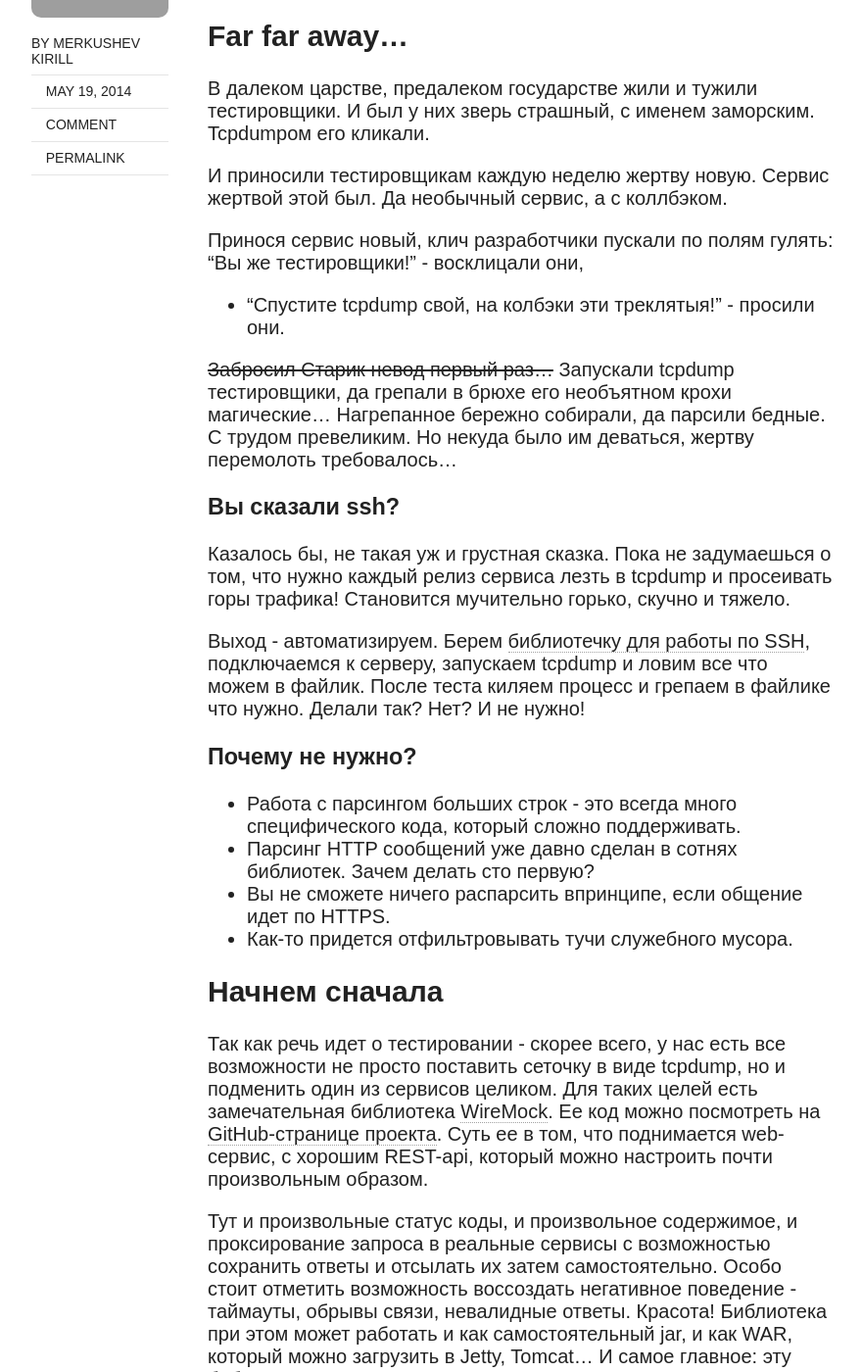
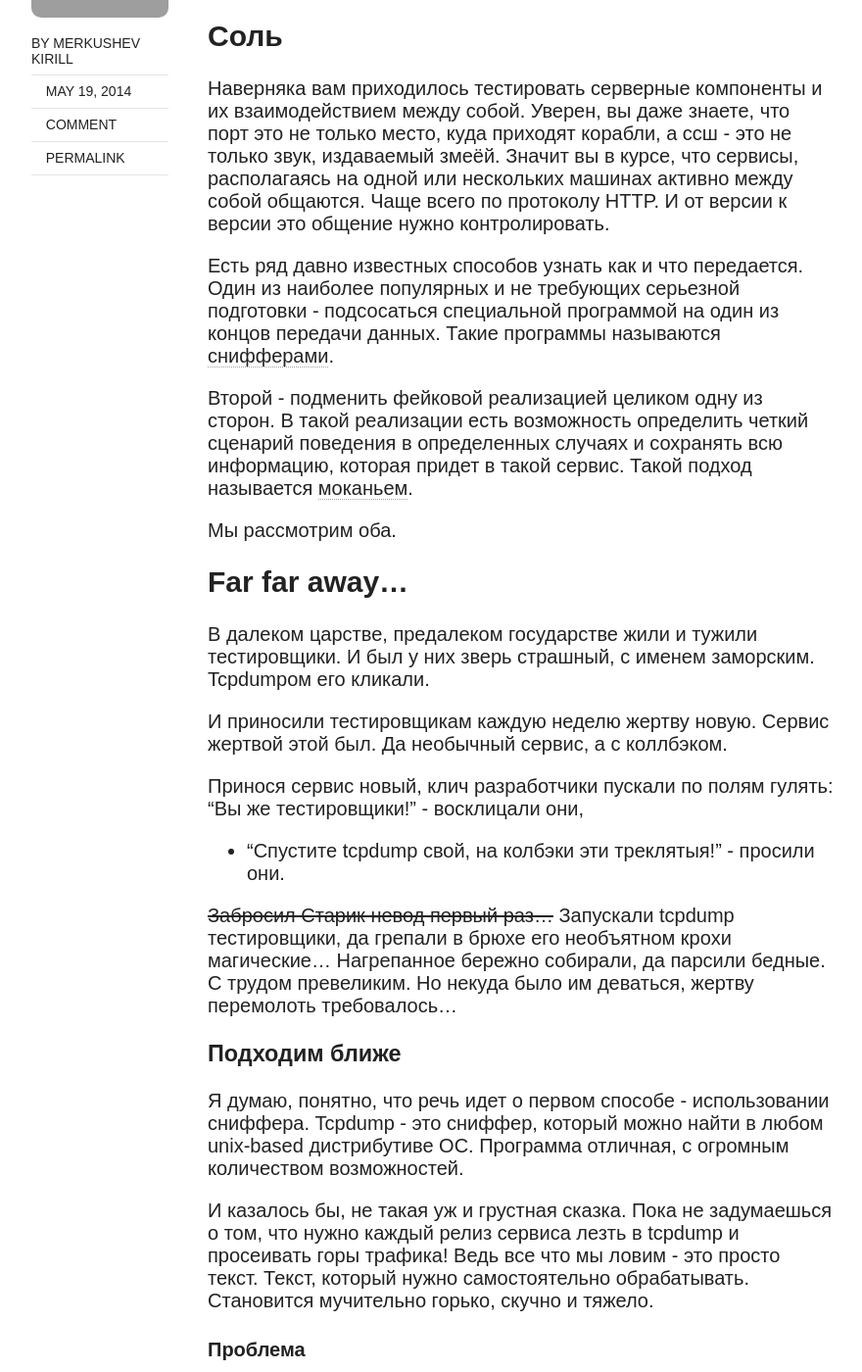
Before and after one commit to yandex-qatools/yandex-qatools.github.io, a Jekyll site: the page built from _posts/2014-05-19-mock-web-services.md, in a window 1280 px wide and 1400 px high, scrolled down 578 px. Shown: the whole window at 98% size, without its empty margins (128-1008 px from the left). Built offline with Jekyll 4.4.1, drawn with Linux system fonts in a browser that asks for light colours; nearby versions of some CDN libraries; comment, search, counter and statistics services are not loaded; some of the changed text lies outside the part shown; grey boxes are pictures that could not be loaded.

Commit message:
add - more info about mock, sniffers and scheme

```diff
--- a/_posts/2014-05-19-mock-web-services.md
+++ b/_posts/2014-05-19-mock-web-services.md
@@ -14,6 +14,21 @@
 
 # ... или как замокать сервис, на порту удаленной машины, подняв его где угодно
 
+## Соль
+
+Наверняка вам приходилось тестировать серверные компоненты и их взаимодействием между собой. Уверен, вы даже знаете, что порт
+это не только место, куда приходят корабли, а ссш - это не только звук, издаваемый змеёй. Значит вы в курсе, что сервисы, располагаясь
+на одной или нескольких машинах активно между собой общаются. Чаще всего по протоколу HTTP. И от версии к версии это общение нужно
+контролировать.
+
+Есть ряд давно известных способов узнать как и что передается. Один из наиболее популярных и не требующих серьезной подготовки -
+подсосаться специальной программой на один из концов передачи данных. Такие программы называются [снифферами][sniffer].
+
+Второй - подменить фейковой реализацией целиком одну из сторон. В такой реализации есть возможность определить четкий сценарий
+поведения в определенных случаях и сохранять всю информацию, которая придет в такой сервис. Такой подход называется [моканьем][mock].
+
+Мы рассмотрим оба.
+
 ## Far far away...
 
 В далеком царстве, предалеком государстве жили и тужили тестировщики. И был у них зверь страшный, с именем заморским. Tcpdumpом его кликали.
@@ -26,21 +41,30 @@
 <del>Забросил Старик невод первый раз...</del> Запускали tcpdump тестировщики, да грепали в брюхе его необъятном крохи магические...
 Нагрепанное бережно собирали, да парсили бедные. С трудом превеликим. Но некуда было им деваться, жертву перемолоть требовалось...
 
+### Подходим ближе
+
+Я думаю, понятно, что речь идет о первом способе - использовании сниффера. Tcpdump - это сниффер, который можно найти в
+любом unix-based дистрибутиве ОС. Программа отличная, с огромным количеством возможностей.
+
+И казалось бы, не такая уж и грустная сказка. Пока не задумаешься о том, что нужно каждый релиз сервиса лезть в tcpdump и
+просеивать горы трафика! Ведь все что мы ловим - это просто текст. Текст, который нужно самостоятельно обрабатывать.
+Становится мучительно горько, скучно и тяжело.
+
+#### Проблема
+
+В двух словах - нам нужно каждый релиз повторять одно и то же действие - включить сниффер, получить его лог. Обработать этот лог.
+Убедиться что в логе есть все что нужно. И все это обычно по ssh. (Мы же тестируем сервис интеграционно, как он будет работать в боевом режиме).
+
 ### Вы сказали ssh?
 
-Казалось бы, не такая уж и грустная сказка. Пока не задумаешься о том, что нужно каждый релиз сервиса лезть в tcpdump и
-просеивать горы трафика! Становится мучительно горько, скучно и тяжело.
-
-Выход - автоматизируем. Берем [библиотечку для работы по SSH][ssh-ganymed],
-подключаемся к серверу, запускаем tcpdump и ловим все что можем в файлик.
+Повторяющиеся из релиза в релиз механические действия, отнимающие много времени и сил стоит автоматизировать.
+Как это делать в JAVA? Берем [библиотечку для работы по SSH][ssh-ganymed], подключаемся к серверу, запускаем tcpdump и ловим все что можем в файлик.
 После теста киляем процесс и грепаем в файлике что нужно. Делали так? Нет? И не нужно!
 
 ### Почему не нужно?
 
 - Работа с парсингом больших строк - это всегда много специфического кода, который сложно поддерживать.
 - Парсинг HTTP сообщений уже давно сделан в сотнях библиотек. Зачем делать сто первую?
-- Вы не сможете ничего распарсить впринципе, если общение идет по HTTPS.
-- Как-то придется отфильтровывать тучи служебного мусора.
 
 ## Начнем сначала
 
@@ -55,6 +79,23 @@
  работать и как самостоятельный jar, и как WAR, который можно загрузить в Jetty, Tomcat... И самое главное: эту библиотеку
  можно использовать прямо в тестах как рулу!
 
+### Схема
+
+Что проверяем? Сообщение в схеме
+
+`тестируемый_сервис` `->` `{сообщение}` `->` `фейковый_сервис`.
+
+Более точно, схема будет выглядеть так:
+
+`тестируемый_сервис` `->` `фейковый_сервис` `:(его лог):` `{сообщение}`.
+
+Значит нам нужно сделать несколько вещей:
+
+- Поднять фейковый сервис и настроить его принимать определенные сообщения, отвечая *ОК*.
+- Обеспечить доставку сообщений до фейкового сервиса (в схеме это `->`).
+- Провалидировать то что пришло.
+
+
 ### Поднимаем фейк-сервис у себя
 
 Итак, как и написано в гайде на странице библиотеки, создаем рулу:
@@ -68,11 +109,13 @@
 {% highlight java %}
 @Test
 public void shouldSend3Callbacks() throws Exception {
+    // Пусть наш фейк-сервис принимает любые сообщения
     stubFor(any(urlMatching(".*")).willReturn(aResponse()
                 .withStatus(HttpStatus.OK_200).withBody("OK")));
 
-    // Далее делаем так чтобы к нам пришел запрос и проверяем что такое приехало
+    // Здесь та магия, которая инициирует общение сервисов
 
+    // Обращаясь к логу фейк-сервиса, убеждаемся в наличии нужных сообщений
     verify(3, postRequestedFor(urlMatching(".*callback.*"))
                  .withRequestBody(matching("^status=.*")));
 }
@@ -81,11 +124,17 @@
 
 ### Говорим тестируемому - "Теперь ходи к нам!"
 
-Осталась одна сложность - заставить удаленный сервис ходить в наш фейковый. Вот тут вспоминаем о такой штуке как
-порт-форвардинг. Нам потребуется REMOTE (который с ключом `-R`). Подробнее о том, что такое порт-форвардинг,
-я расскажу чуть позже.
+Осталась одна сложность - заставить удаленный сервис ходить в наш фейковый. Хорошо, если у нас обе машины связаны друг с другом напрямую,
+любой порт доступен и открыт. В таком случае, все что ниже можно не читать.
 
-> Если в двух словах, то это прокидывание трубы через ssh соединение от порта на удаленной машине, до порта на локальной.
+Но обычно все сложнее. Открыты только определенные порты,
+машины в разных подсетях, а одна из машин вообще может не иметь постоянного IP адреса. Как быть?
+
+Вот тут вспоминаем о такой штуке как порт-форвардинг. Нам потребуется REMOTE (который с ключом `-R`). Это позволит
+ тестовому сервису обращаться на свой локальный порт, а нам слушать свой. И все будет работать.
+
+> Подробнее о том, что такое порт-форвардинг, я расскажу чуть позже.
+Если в двух словах, то это прокидывание трубы через ssh соединение от порта на удаленной машине, до порта на локальной.
 Хороший мануал можно найти на [www.debianadmin.com][port-forwarding]
 
 Сейчас же, мы займемся самым верхним уровнем - интерфейсом рулы. Она позволит прокинуть связь
```
Also changed, not shown: other parts of _posts/2014-05-19-mock-web-services.md (+2 -0 lines).
